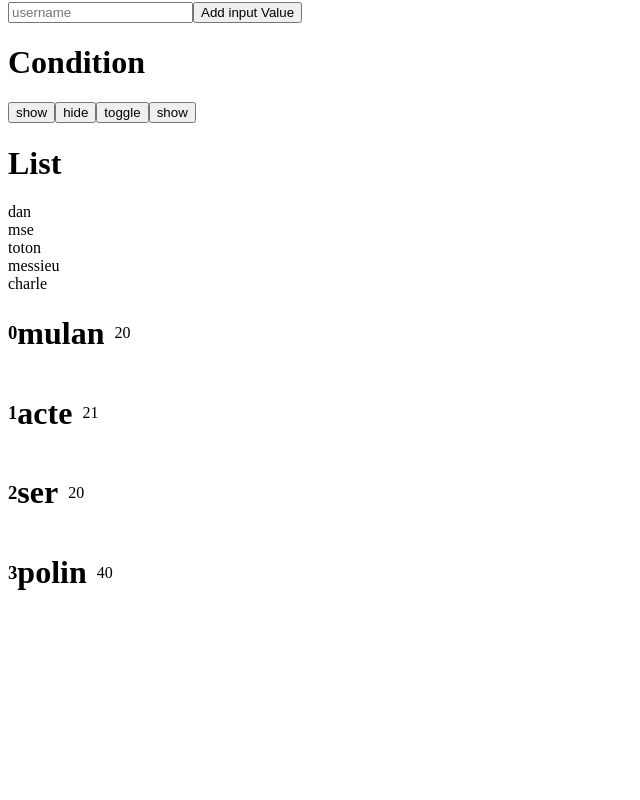
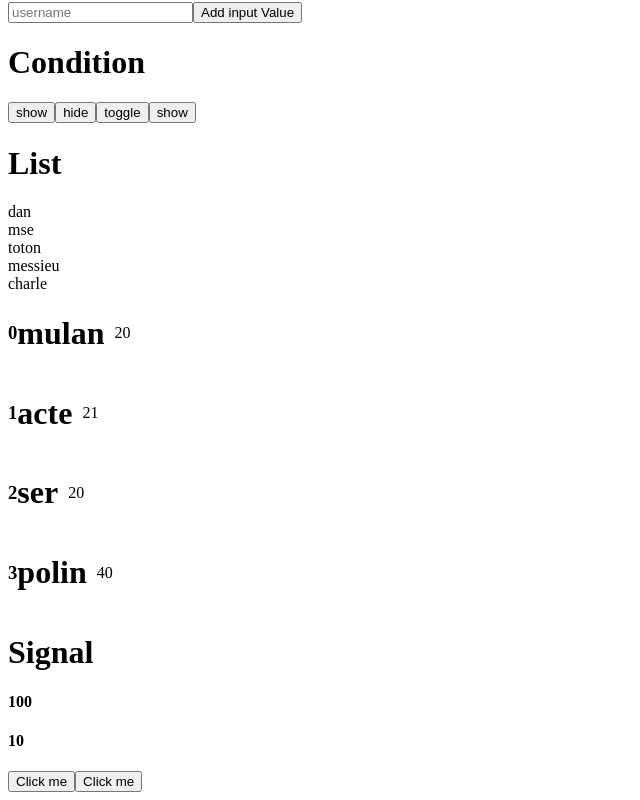
Before and after one commit to Hol7/AngularTuto, an Angular app: page / in a window 1280 px wide. Shown: the part 562-1362 px from the top of the page, without its empty margins (0-640 px from the left). Before the commit the page ends 1183 px from the top, so only its background shows below. Built offline with nearby package versions, Linux system fonts and the light colour scheme.

Commit message:
add signal and effect functionality to app component with update methods

```diff
--- a/src/app/app.component.html
+++ b/src/app/app.component.html
@@ -54,6 +54,11 @@
   <span style="padding: 10px;">{{student.age}}</span>
 </div>
 }
+<h1>Signal</h1>
+<h4>{{corout()}}</h4>
+<h4>{{dato()}}</h4>
+<button (click)="updateValue()" >Click me</button>
+<button (click)="updateDataaa()" >Click me</button>
 
 <!-- <div *ngFor="let user of users; trackBy: trackByFn">
   <div>{{user}}</div>
--- a/src/app/app.component.ts
+++ b/src/app/app.component.ts
@@ -1,4 +1,4 @@
-import { Component } from '@angular/core';
+import { Component, effect, signal, WritableSignal } from '@angular/core';
 import { RouterOutlet } from '@angular/router';
 import { LoginComponent } from "./login/login.component";
 import { SignupComponent } from './signup/signup.component';
@@ -16,23 +16,45 @@ export class AppComponent {
   count = 0;
   username = '';
   display = false;
-  users = ['dan','mse','toton','messieu','charle'];
+  users = ['dan', 'mse', 'toton', 'messieu', 'charle'];
   students = [
-    {name:'mulan',age:20},
-    {name:'acte',age:21},
-    {name:'ser',age:20},
-    {name:'polin',age:40},
+    { name: 'mulan', age: 20 },
+    { name: 'acte', age: 21 },
+    { name: 'ser', age: 20 },
+    { name: 'polin', age: 40 },
   ];
 
+  corout = signal(100);
+  dataa:WritableSignal<number> = signal(10)
+  dato:WritableSignal<number|string> = signal(10)
 
-  show(){
+  constructor() {
+    effect(() => {
+      console.log(this.corout());
+    });
+  };
+
+  updateDataa(){
+    this.dataa.update(value => value +1 );
+    // this.dato.set(this.dato("jouer"))
+  }
+
+  updateDataaa(){
+    // this.dataa.update(value => value +1 );
+    this.dato.set("bonjoue")
+  }
+
+  updateValue(){
+    this.corout.set(this.corout() +1)
+  }
+
+  show() {
     this.display = true;
-
   }
-  hide(){
+  hide() {
     this.display = false;
   }
-  toggle(){
+  toggle() {
     this.display = !this.display;
   }
 
@@ -43,9 +65,8 @@ export class AppComponent {
     // this.username = name;
   }
 
-  addInpuInfo(AddInfoInput:string){
+  addInpuInfo(AddInfoInput: string) {
     this.username = AddInfoInput;
-
   }
 
   handleCounterLogic(value: string) {
```
